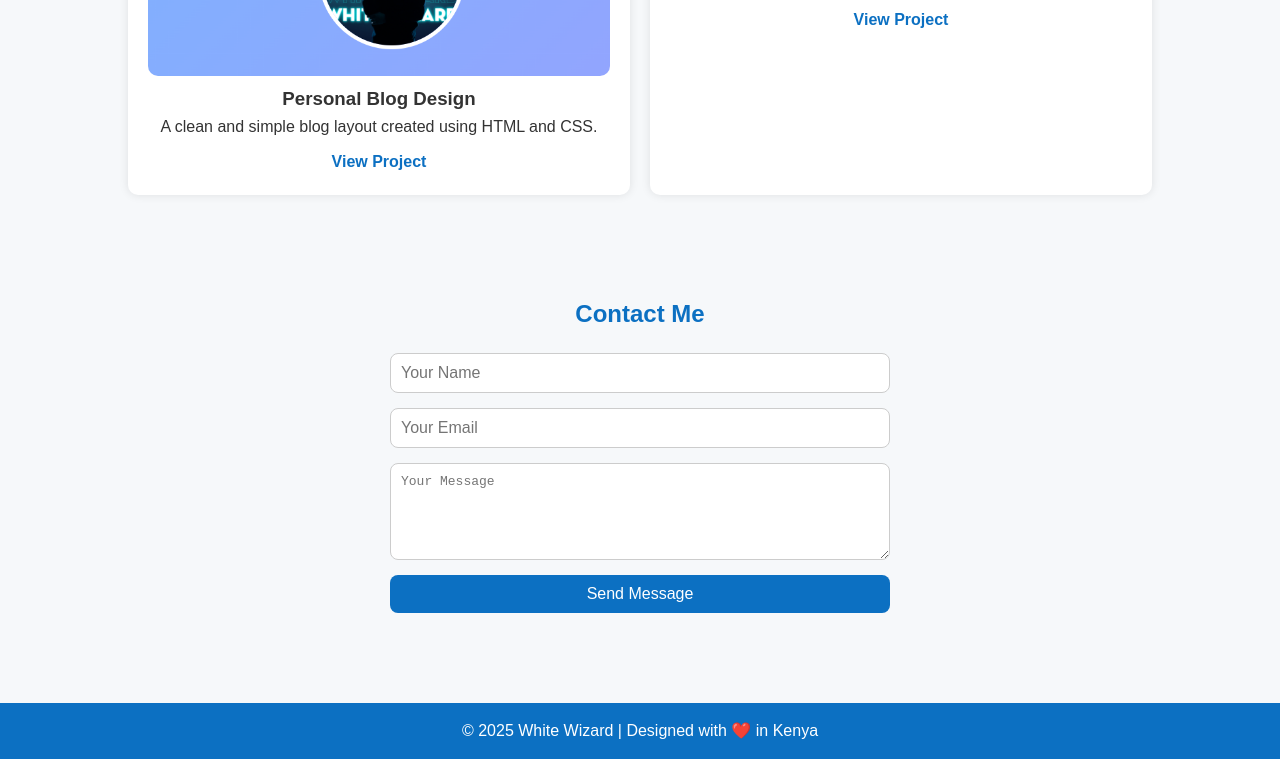
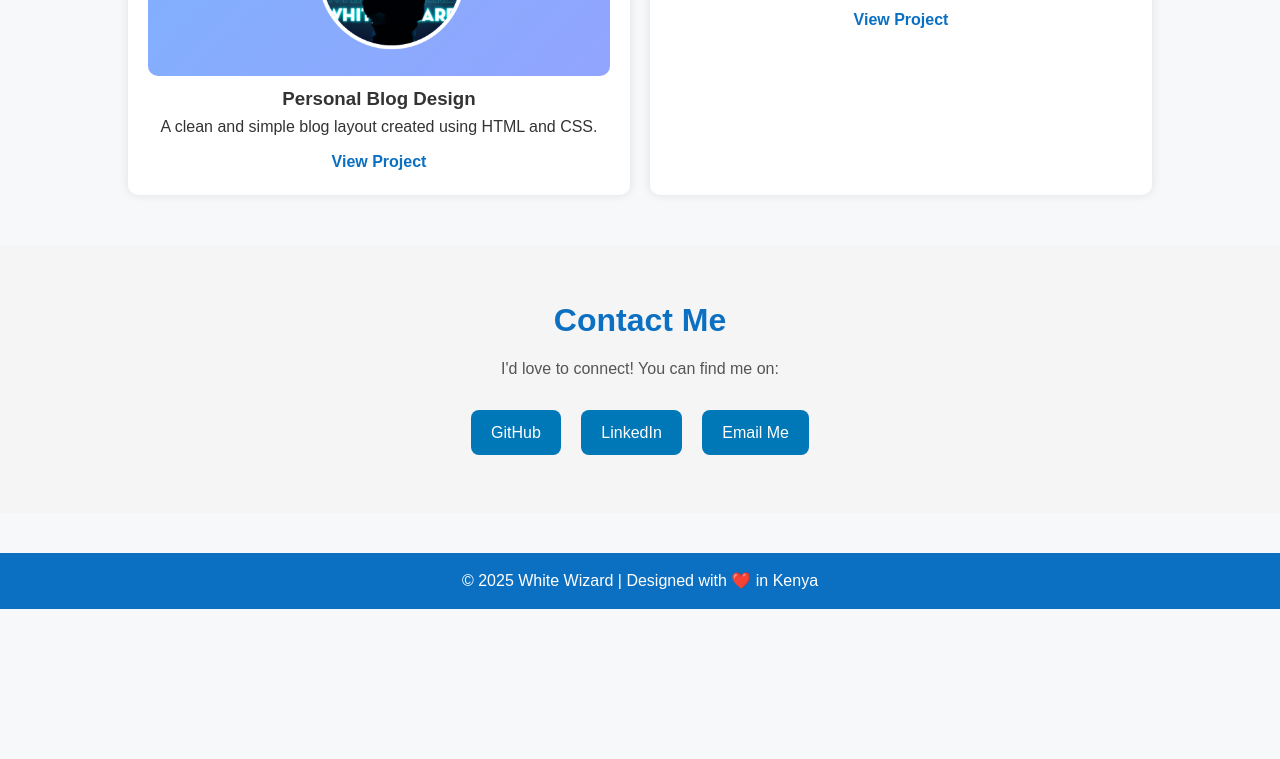
Before and after one commit to devwhitewizard/portfolio, a plain HTML site: page index.html in a window 1280 px wide. Shown: the part 1245-2004 px from the top of the page. After the commit the page ends 1854 px from the top, so only its background shows below. Drawn offline with Linux system fonts and the light colour scheme.

Commit message:
Updated contact section and styles

```diff
--- a/index.html
+++ b/index.html
@@ -71,15 +71,16 @@
   </section>
 
   <!-- ===== CONTACT ===== -->
-  <section id="contact">
-    <h2>Contact Me</h2>
-    <form>
-      <input type="text" placeholder="Your Name" required>
-      <input type="email" placeholder="Your Email" required>
-      <textarea rows="5" placeholder="Your Message"></textarea>
-      <button type="submit">Send Message</button>
-    </form>
-  </section>
+<section class="contact" id="contact">
+  <h2>Contact Me</h2>
+  <p>I'd love to connect! You can find me on:</p>
+
+  <div class="contact-links">
+    <a href="https://github.com/devwhitewizard" target="_blank">GitHub</a>
+    <a href="https://linkedin.com/in/white-wizard-a47864388" target="_blank">LinkedIn</a>
+    <a href="mailto:jonathanmwanza162@gmail.com">Email Me</a>
+  </div>
+</section>
 
   <!-- ===== FOOTER ===== -->
   <footer>
--- a/styles.css
+++ b/styles.css
@@ -135,35 +135,36 @@ h2 {
 }
 
 /* ====== CONTACT SECTION ====== */
-form {
-    max-width: 500px;
-    margin: auto;
-    display: flex;
-    flex-direction: column;
-    gap: 15px;
-}
+  .contact {
+    text-align: center;
+    padding: 50px 20px;
+    background: #f5f5f5;
+  }
 
-input, textarea {
-    padding: 10px;
-    border: 1px solid #ccc;
+  .contact h2 {
+    font-size: 2em;
+    margin-bottom: 10px;
+  }
+
+  .contact p {
+    color: #555;
+    margin-bottom: 20px;
+  }
+
+  .contact-links a {
+    display: inline-block;
+    margin: 8px;
+    padding: 10px 20px;
     border-radius: 8px;
-    font-size: 1em;
-}
+    text-decoration: none;
+    color: white;
+    background-color: #0077b6;
+    transition: background 0.3s;
+  }
 
-button {
-    background: #0c70c2;
-    color: white;
-    padding: 10px;
-    border: none;
-    border-radius: 8px;
-    cursor: pointer;
-    font-size: 1em;
-    transition: 0.3s;
-}
-
-button:hover {
-    background: #1e90ff;
-}
+  .contact-links a:hover {
+    background-color: #005f87;
+  }
 
 /* ====== FOOTER ====== */
 footer {
```
